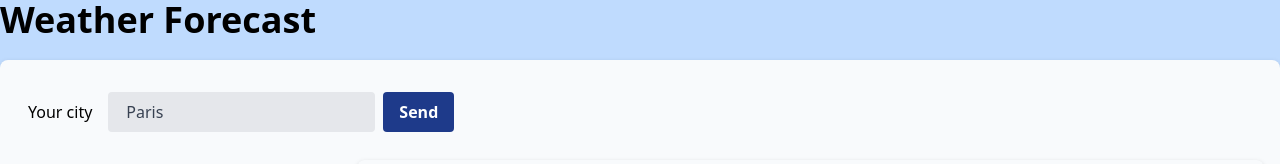
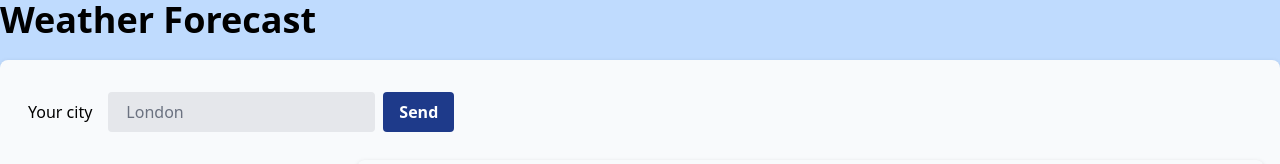
Before and after one commit to BliTz037/WeatherForecast, a React (Vite) app: page / in a window 1280 px wide. Shown: the top 164 px of the page. Built offline with nearby package versions, Linux system fonts and the light colour scheme; no server answers.

Commit message:
[FIX] Form empty value

```diff
--- a/src/App.tsx
+++ b/src/App.tsx
@@ -5,19 +5,19 @@ import WeatherDay from "./components/WeatherDay";
 import WeatherNow from "./components/WeatherNow";
 
 function App() {
-  const [city, setCity] = useState("Paris");
+  const [city, setCity] = useState("London");
+  const [weatherData, setWeatherData] = useState({});
 
   const handleCityChange = (newCity: string) => {
-    console.log("Called handleCityChange");
     setCity(newCity);
+    console.log(newCity);
   };
 
-  const fetchWeather = async () => {
+  const fetchWeather = async (cityName: string) => {
     try {
-      const geoData = await fetchCityLocation();
-      console.log(geoData);
+      const geoData = await fetchCityLocation(cityName);
+      const weatherData = await fetchWeatherData(geoData.lat, geoData.lon);
 
-      const weatherData = await fetchWeatherData(geoData.lat, geoData.lon);
       console.log(weatherData);
     } catch (error) {
       console.error("Error fetching weather data:", error);
@@ -29,7 +29,6 @@ function App() {
     const API_URL = `https://api.openweathermap.org/data/2.5/forecast?lat=${lat}&lon=${lon}&appid=${import.meta.env.VITE_OPENWEATHER_KEY_API}`;
     try {
       const response = await fetch(API_URL, { method: "GET" });
-      console.log(response);
       if (!response.ok) {
         throw new Error("Network response was not ok");
       }
@@ -40,8 +39,8 @@ function App() {
     }
   };
 
-  const fetchCityLocation = async () => {
-    const API_URL = `http://api.openweathermap.org/geo/1.0/direct?q=${city}&appid=${import.meta.env.VITE_OPENWEATHER_KEY_API}`;
+  const fetchCityLocation = async (cityName: string) => {
+    const API_URL = `http://api.openweathermap.org/geo/1.0/direct?q=${cityName}&appid=${import.meta.env.VITE_OPENWEATHER_KEY_API}`;
     try {
       const response = await fetch(API_URL, { method: "GET" });
       if (!response.ok) {
@@ -55,7 +54,7 @@ function App() {
   };
 
   useEffect(() => {
-    fetchWeather();
+    fetchWeather(city);
   }, [city]);
 
   return (
--- a/src/components/CityWeatherForm.tsx
+++ b/src/components/CityWeatherForm.tsx
@@ -2,12 +2,11 @@ import React, { useState } from "react";
 
 const CityWeatherForm = ({ onCityChange }: any) => {
 
-    const [city, setCity]: React.ComponentState = useState("Paris");
+    const [city, setCity]: React.ComponentState = useState("");
 
     const handleSubmit = (e: any) => {
         e.preventDefault();
-        console.log(city + " submitted");
-        onCityChange(e.target.value);
+        onCityChange(city);
     }
 
     return (
@@ -20,6 +19,7 @@ const CityWeatherForm = ({ onCityChange }: any) => {
                     value={city}
                     className="form-input bg-gray-200 appearance-none border-2 border-gray-200 rounded w-full py-2 px-4 text-gray-700 leading-tight focus:outline-none focus:bg-white focus:bg-blue-200"
                     id="inline-city-name"
+                    placeholder="London"
                     onChange={(e) => setCity(e.target.value)}
                 />
             </div>
```
